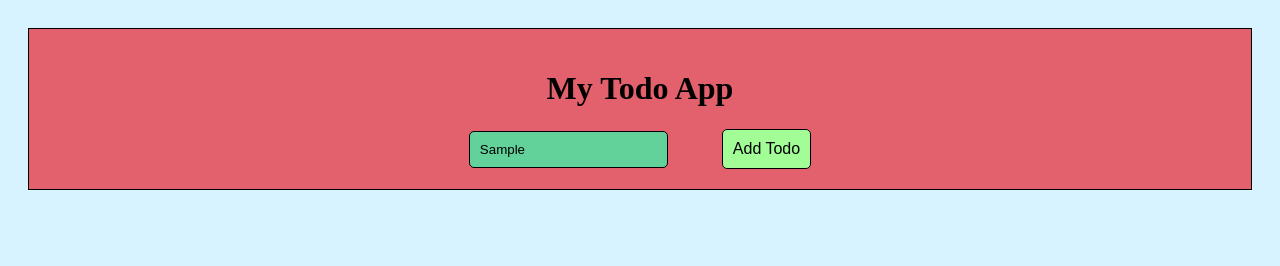
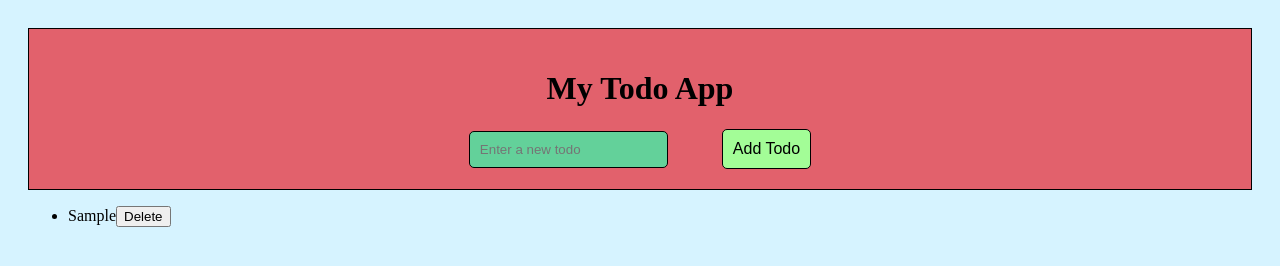
Before and after one commit to DarshanaRanasinghe/todo-app, a plain HTML site: page index.html in a window 1280 px wide. Both pictures are taken after typing "Sample" into the empty fields and a click on the button "Add Todo". Drawn offline with Linux system fonts and the light colour scheme.

Commit message:
improve HTML and JavaScript

```diff
--- a/index.html
+++ b/index.html
@@ -1,18 +1,21 @@
-<!DOCTYPE html>
+<!doctype html>
 <html lang="en">
+
 <head>
-
-  <link rel="stylesheet" href="style.css">
-  <script src="script.js"></script>
-  <meta charset="UTF-8">
-  <meta name="viewport" content="width=device-width, initial-scale=1.0">
+  <link rel="stylesheet" href="style.css" />
+  <meta charset="UTF-8" />
+  <meta name="viewport" content="width=device-width, initial-scale=1.0" />
   <title>Document</title>
 </head>
+
 <body>
   <div id="todoList">
-  <h1>My Todo App</h1>
-  <input type="text" id="todoInput" placeholder="Enter a new todo">
-  <button id="addTodoButton">Add Todo</button>
+    <h1>My Todo App</h1>
+    <input type="text" id="todoInput" placeholder="Enter a new todo" />
+    <button id="addTodoButton">Add Todo</button>
   </div>
+  <ul id="todoItems"> </ul>
+  <script src="script.js"></script>
 </body>
+
 </html>
--- a/script.js
+++ b/script.js
@@ -1,7 +1,14 @@
 const addTodoButton = document.getElementById("addTodoButton");
-const todoInput=document.getElementById("todoInput");
+const todoInput = document.getElementById("todoInput");
 
 
- addTodoButton.addEventListener("click", function(){
-  alert("Hello, World!");
- });
+addTodoButton.addEventListener("click", function () {
+  const li = document.createElement("li");
+  li.textContent = todoInput.value;
+  document.getElementById("todoItems").appendChild(li);
+  todoInput.value = "";
+  const deleteButton = document.createElement("button");
+  deleteButton.textContent="Delete";
+  li.appendChild(deleteButton);
+
+});
```
Also changed, not shown: style.css (+7 -7 lines).
